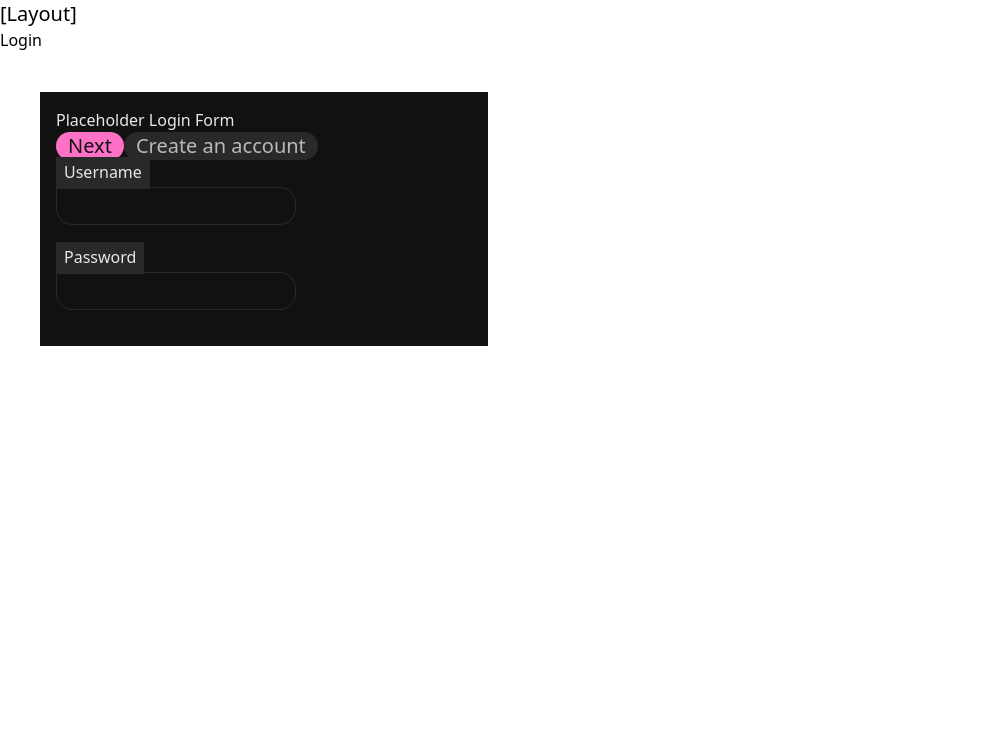
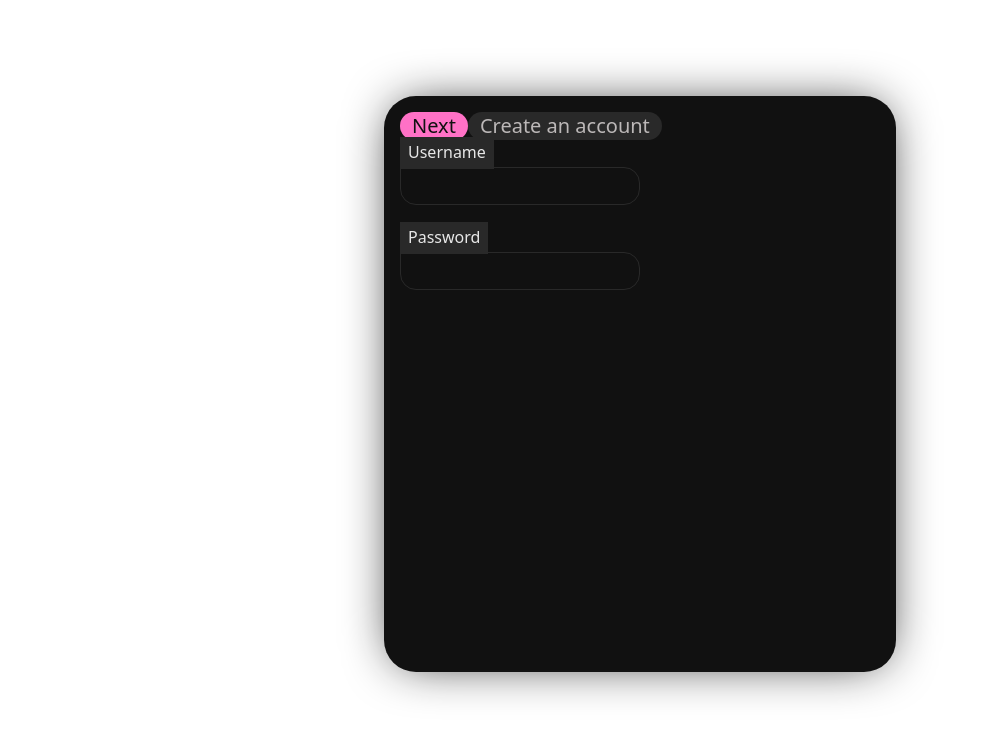
Before and after one commit to seeyeh/ait-final-project, a React (Vite) app in the folder client/: page /login in a window 1280 px wide. Shown: the top 738 px of the page, without its empty margins (0-985 px from the left). Built offline with nearby package versions, Linux system fonts and the light colour scheme.

Commit message:
add tailwind custom styles for glow and radius, format login form

```diff
--- a/client/src/components/login/LoginForm.jsx
+++ b/client/src/components/login/LoginForm.jsx
@@ -3,8 +3,7 @@ import Input from '../Input';
 
 function LoginForm() {
   return (
-    <div className="m-10 bg-grayscale-90 max-w-md p-4 text-grayscale-5">
-      Placeholder Login Form
+    <div className="bg-grayscale-90 w-[32rem] h-[36rem] rounded-4xl mb-8 shadow-glow-2xl shadow-grayscale-90 p-4 text-grayscale-5">
       <div>
         <Button variant="pink" size="lg">
           Next
--- a/client/src/routes/Layout.jsx
+++ b/client/src/routes/Layout.jsx
@@ -3,7 +3,7 @@ import { Outlet } from 'react-router-dom';
 function Layout() {
   return (
     <>
-      <div className="text-xl text-white">[Layout]</div>
+      {/* <div className="text-xl text-white">[Layout]</div> */}
       <Outlet />
     </>
   );
--- a/client/src/routes/Login.jsx
+++ b/client/src/routes/Login.jsx
@@ -2,8 +2,7 @@ import LoginForm from '../components/login/LoginForm';
 
 function Login() {
   return (
-    <div>
-      Login
+    <div className="w-full h-screen flex justify-center items-center">
       <LoginForm />
     </div>
   );
--- a/client/tailwind.config.js
+++ b/client/tailwind.config.js
@@ -1,4 +1,6 @@
 /** @type {import('tailwindcss').Config} */
+import colors from 'tailwindcss/colors';
+
 export default {
   content: ['./index.html', './src/**/*.{js,ts,jsx,tsx}'],
   theme: {
@@ -34,9 +36,23 @@ export default {
       orange: {
         light: 'var(--orange-light)',
         dark: 'var(--orange-dark)'
+      },
+      black: colors.black,
+      white: colors.white
+    },
+    extend: {
+      boxShadow: {
+        'glow-sm': '0 0 2px -0 var(--tw-shadow-color)',
+        'glow-md': '0 0 6px -1px var(--tw-shadow-color)',
+        'glow-lg': '0 0 15px -3px var(--tw-shadow-color)',
+        'glow-xl': '0 0 25px -5px var(--tw-shadow-color)',
+        'glow-2xl': '0 0 50px -12px var(--tw-shadow-color)'
+      },
+      borderRadius: {
+        '4xl': '2rem',
+        '5xl': '3rem'
       }
-    },
-    extend: {}
+    }
   },
   plugins: []
 };
```
